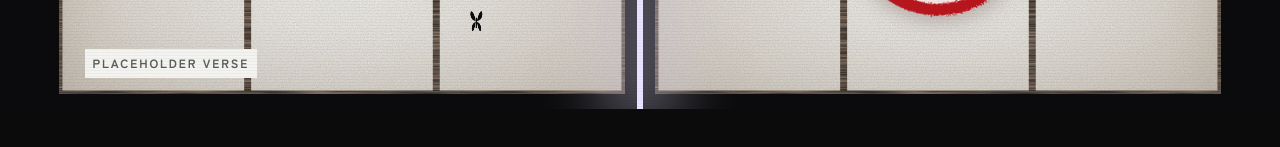
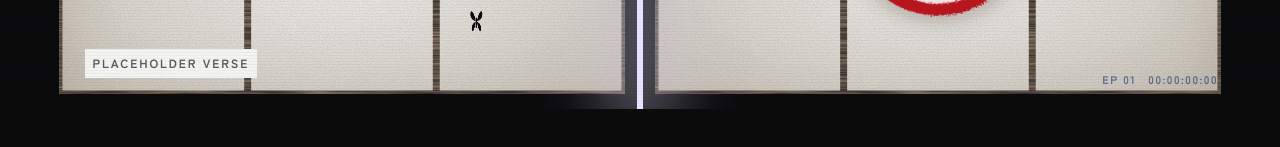
Before and after one commit to n4t5Uuu/Bleach-Inspired-Portfolio, a Next.js app: page / in a window 1280 px wide. Both pictures are taken after a click on the button "SYSTEM". Shown: the part 691-838 px from the top of the page. Built offline with nearby package versions, Linux system fonts and the light colour scheme; a web font is replaced by a local one.

Commit message:
feat(styles): add a broadcast timecode to the light page
A small EP 01 and HH:MM:SS:FF counter in the bottom-right corner runs
over a 23:40 episode as the page scrolls. Light mode only, and only
from 761px up, where there is room for it.

```diff
--- a/src/app/globals.css
+++ b/src/app/globals.css
@@ -2939,3 +2939,25 @@ span.resume-close {
   pointer-events: none;
   background: repeating-linear-gradient(transparent 0 2px, rgb(10 34 96 / 0.035) 2px 3px);
 }
+
+/* the broadcast's running time, in the bottom-right corner */
+.timecode {
+  display: none;
+}
+
+@media (min-width: 761px) {
+  :root[data-theme="light"] .timecode {
+    position: fixed;
+    right: 62px;
+    bottom: 20px;
+    z-index: 45;
+    display: flex;
+    gap: 12px;
+    color: rgb(10 34 96 / 0.55);
+    font-size: 0.6875rem;
+    font-weight: 700;
+    letter-spacing: 0.14em;
+    font-variant-numeric: tabular-nums;
+    pointer-events: none;
+  }
+}
--- a/src/app/page.tsx
+++ b/src/app/page.tsx
@@ -8,6 +8,7 @@ import { Companion } from "@/components/Companion";
 import { Tassel } from "@/components/Tassel";
 import { ThemeToggle } from "@/components/ThemeToggle";
 import { Night } from "@/components/Night";
+import { Timecode } from "@/components/Timecode";
 
 export default function Home() {
   return (
@@ -27,6 +28,7 @@ export default function Home() {
       </div>
 
       <Night />
+      <Timecode />
       <Companion />
 
       <Gate />
--- /dev/null
+++ b/src/components/Timecode.tsx
@@ -0,0 +1,42 @@
+"use client";
+
+import { useEffect, useRef } from "react";
+
+const LENGTH = 23 * 60 + 40; // seconds: the page runs as one episode, about 24 minutes
+const pad = (n: number) => String(n).padStart(2, "0");
+
+// The broadcast's running time in the corner of the screen: it advances as the page scrolls, to
+// hours:minutes:seconds:frames. Decoration only, so it is hidden from assistive tech.
+export function Timecode() {
+  const ref = useRef<HTMLSpanElement>(null);
+
+  useEffect(() => {
+    const el = ref.current;
+    if (!el) return;
+    let frame = 0;
+    const draw = () => {
+      frame = 0;
+      const max = document.documentElement.scrollHeight - innerHeight;
+      const s = (max > 0 ? scrollY / max : 0) * LENGTH;
+      el.textContent = `${pad(Math.floor(s / 3600))}:${pad(Math.floor(s / 60) % 60)}:${pad(Math.floor(s) % 60)}:${pad(Math.floor((s * 24) % 24))}`;
+    };
+    const schedule = () => {
+      if (!frame) frame = requestAnimationFrame(draw);
+    };
+    draw();
+    window.addEventListener("scroll", schedule, { passive: true });
+    window.addEventListener("resize", schedule);
+    return () => {
+      cancelAnimationFrame(frame);
+      window.removeEventListener("scroll", schedule);
+      window.removeEventListener("resize", schedule);
+    };
+  }, []);
+
+  return (
+    <p className="timecode" aria-hidden="true">
+      <span>EP 01</span>
+      <span ref={ref}>00:00:00:00</span>
+    </p>
+  );
+}
```
